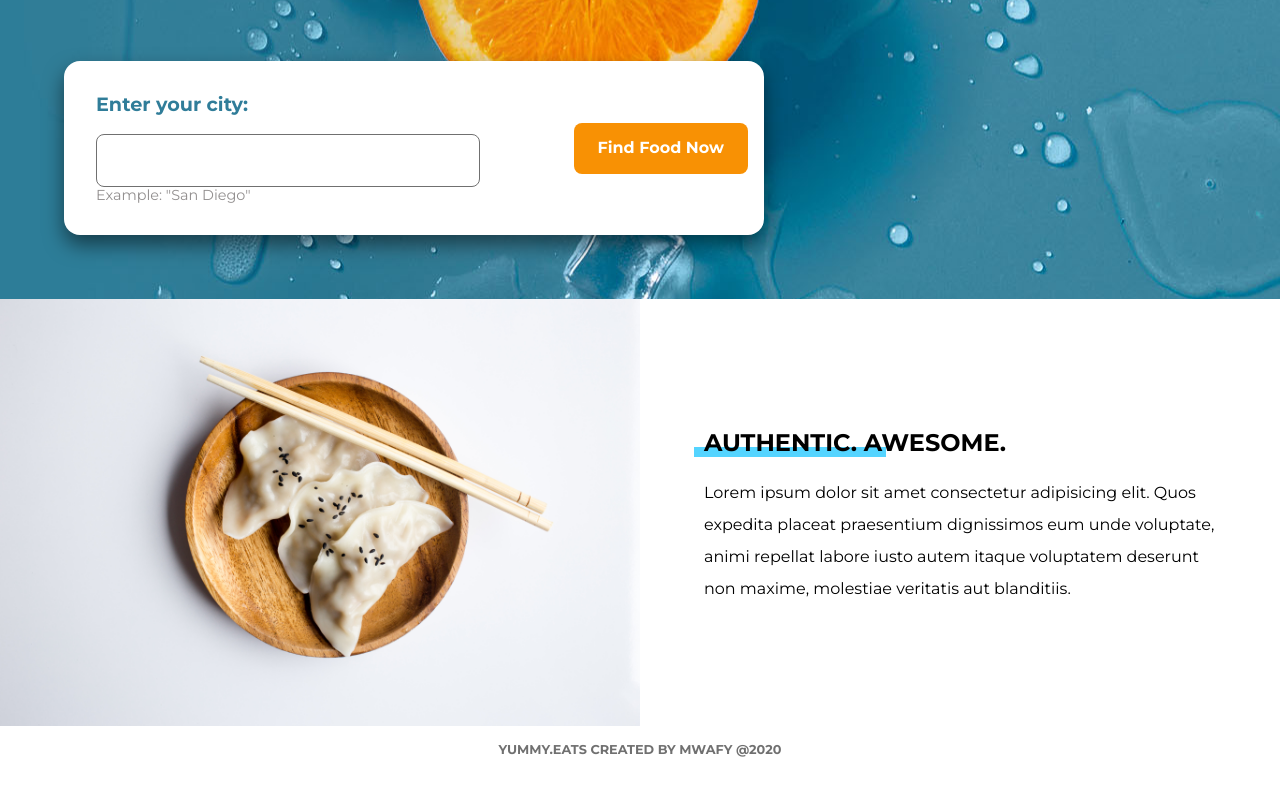
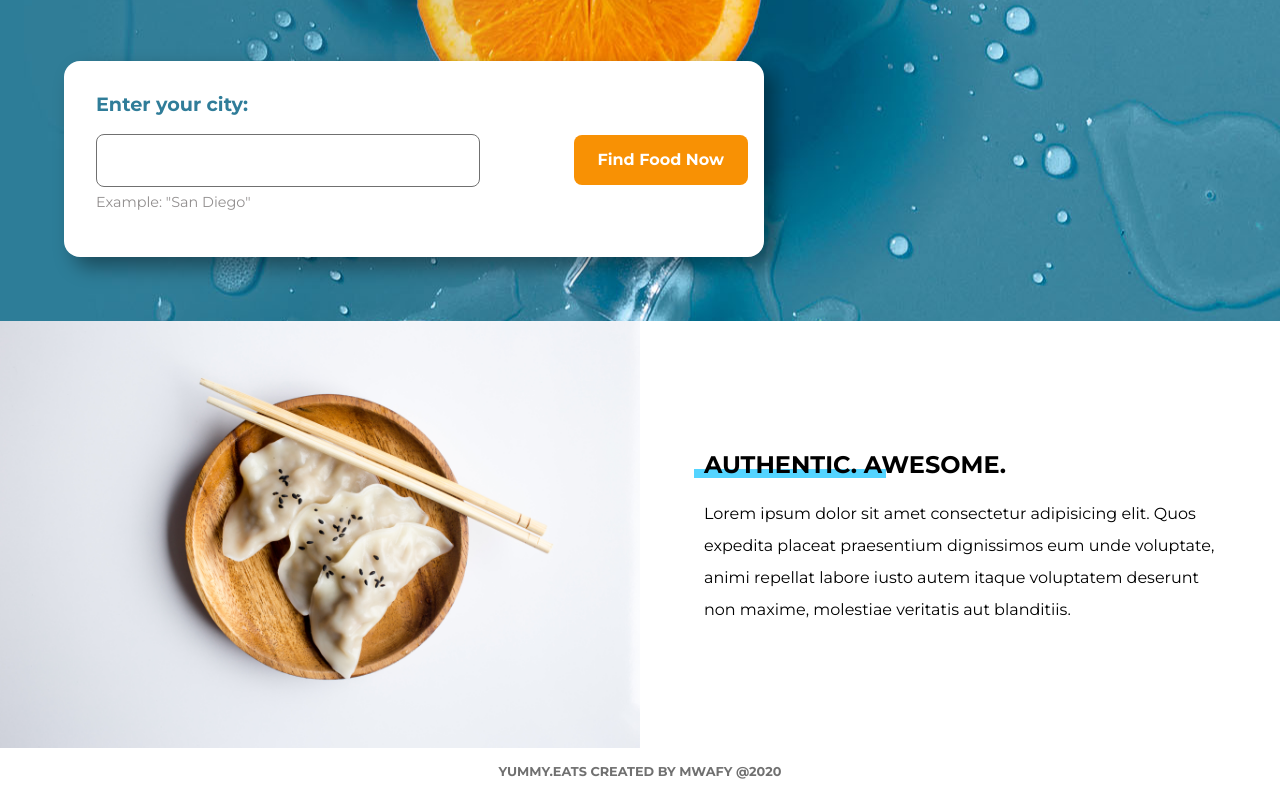
Before and after one commit to mwafy99/Yummy-Eats, a plain HTML site: page index.html in a window 1280 px wide. Shown: the part 400-1192 px from the top of the page. Before the commit the page ends 1171 px from the top, so only its background shows below. Drawn offline with Linux system fonts and the light colour scheme.

Commit message:
css final update

```diff
--- /dev/null
+++ b/app.js
@@ -0,0 +1,5 @@
+let btn = document.querySelector('#btn');
+
+btn.addEventListener('click', (e) => {
+
+});
--- a/css/main.css
+++ b/css/main.css
@@ -115,6 +115,7 @@ input[type="button"]:hover {
     border: 1px solid #F89104;
 }
 
+
 /* bottom section */
 .bottom-section .container {
     margin: 0;
@@ -181,9 +182,6 @@ footer {
     .top-section h1 {
         font-size: 3.5rem;
     }
-    .top-section p {
-        margin: 0;
-    }
 
     .top-section .container {
         width: 700px;
@@ -193,40 +191,58 @@ footer {
         margin: 4em 0 0;
         padding: 2em;
         border-radius: 1em;
-        box-shadow: 0 10px 20px rgba(0, 0, 0, 0.5);
+        box-shadow: 10px 10px 20px rgba(0, 0, 0, 0.4);
     }
 
     form {
         display: flex;
         justify-content: space-between;
-        align-items: center;
     }
     input[type="text"] {
-        margin: 0;
         width: 170%;
     }
 
     input[type="button"] {
-        margin: 0;
         width: 110%;
         margin-right: 2em ;
         font-size: 1rem;
+        margin-top: 2.6em;
     }
 
-    .bottom-section .container{
+    .bottom-section .container {
         display: grid;
         grid-template-columns: repeat(2, 50%);
-        grid-template-areas: "bowl content";
+        grid-template-areas: "left right";
     }
 
     .main-body {
-        grid-area: content;
+        grid-area: right;
         padding: 0 10%;
+        align-self: center;
         text-align: left;
-        align-self: center;
-    }
-    .food-img {
-        grid-area: bowl;
     }
 
+    .food-img {
+        grid-area: left;
+    }
+
+
 }
+
+/* css animation */
+
+.animate {
+    animation: fadeIn 2s forwards;
+}
+
+@keyframes fadeIn {
+    from {
+        opacity: 0;
+        transform: translateY(-4em);
+    }
+
+    to {
+        opacity: 1;
+        transform: translateY(0);
+    }
+}
--- a/index.html
+++ b/index.html
@@ -13,7 +13,7 @@
     <!-- top section -->
     <div class="top-section hero-bg">
         <!-- header and logo -->
-        <div class="container">
+        <div class="container animate">
             <header>
                 <a href="index.html" class="logo">yummy.eats</a>
                 <h1>
@@ -29,7 +29,7 @@
         </div>
 
         <!-- form section -->
-        <div class="container ">
+        <div class="container animate">
             <div class="form-container">
                 <form>
                     <!-- left half of form -->
@@ -41,7 +41,7 @@
 
                     <!-- right half of form -->
                     <div class="form-right">
-                        <input type="button" value="Find Food Now">
+                        <input type="button" value="Find Food Now" id="btn">
                     </div>
                 </form>
                 <div class="clear-fix"></div>
@@ -76,6 +76,8 @@
             yummy.eats created by Mwafy @2020
         </p>
     </footer>
+
+    <script src="app.js"></script>
 </body>
 
 </html>
```
Also changed, not shown: 1 other file.
